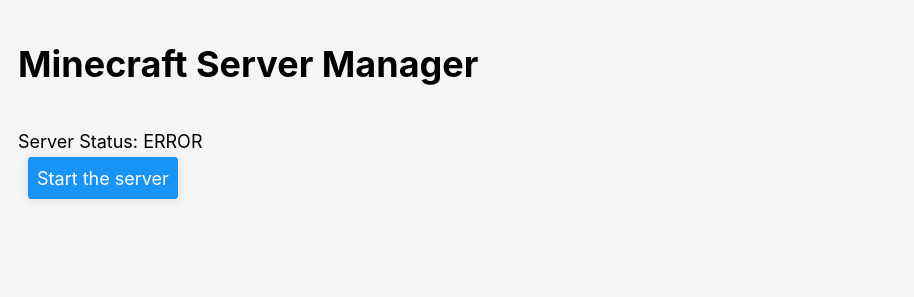
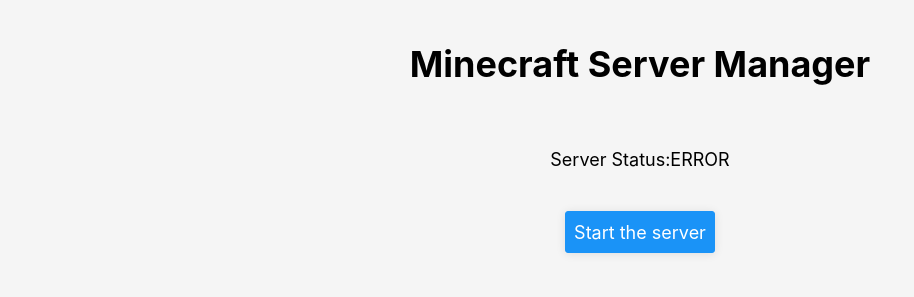
Before and after one commit to johnreiley/mc-server-manager, a website: page public/index.html in a window 1280 px wide. Shown: the whole page, without its empty margins (0-914 px from the left). Drawn offline with Linux system fonts and the light colour scheme.

Commit message:
added more styling

```diff
--- a/public/index.html
+++ b/public/index.html
@@ -14,6 +14,18 @@
 
     body {
       padding: 1em;
+      max-width: 500px;
+      margin: auto;
+    }
+
+    h1 {
+      text-align: center;
+    }
+
+    div {
+      padding: 1em;
+      display: flex;
+      justify-content: center;
     }
   </style>
 </head>
```
